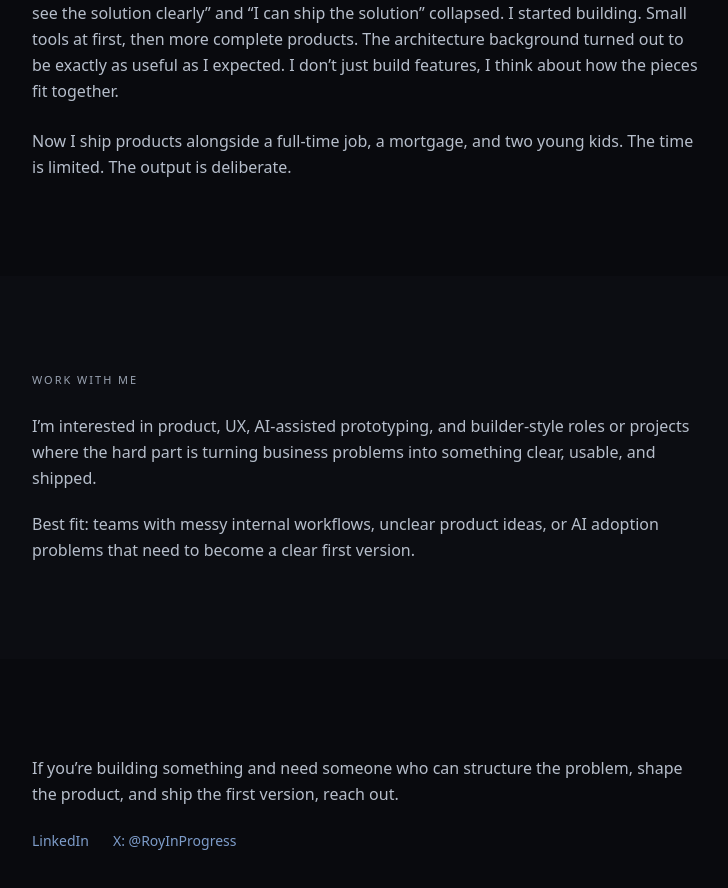
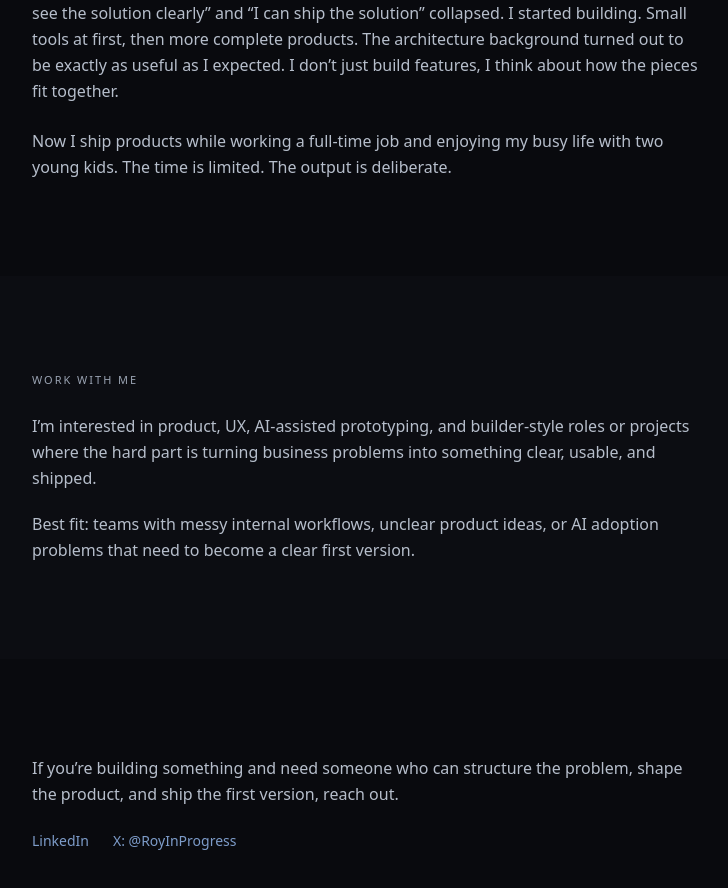
Before and after one commit to rvdobuilds/rvdobuilds-site, a Next.js app: page /about in a window 1280 px wide. Shown: the part 980-1868 px from the top of the page, without its empty margins (90-818 px from the left). Built offline with nearby package versions, Linux system fonts and the light colour scheme.

Commit message:
Refactor sentence for clarity and conciseness

```diff
--- a/app/about/page.tsx
+++ b/app/about/page.tsx
@@ -67,7 +67,7 @@ export default function AboutPage() {
             together.
           </p>
           <p>
-            Now I ship products alongside a full-time job, a mortgage, and two
+            Now I ship products while working a full-time job and enjoying my busy life with two
             young kids. The time is limited. The output is deliberate.
           </p>
         </div>
```
